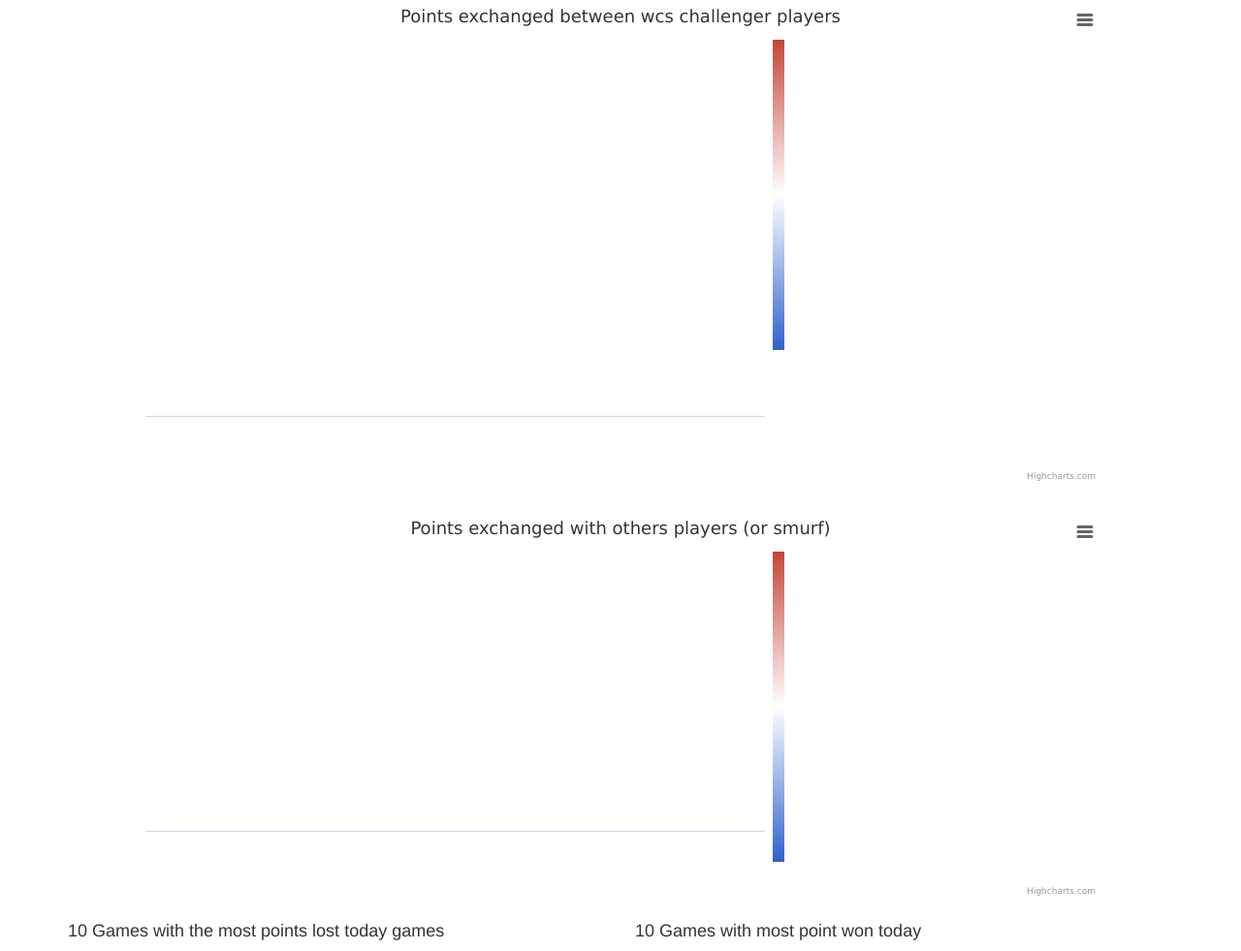
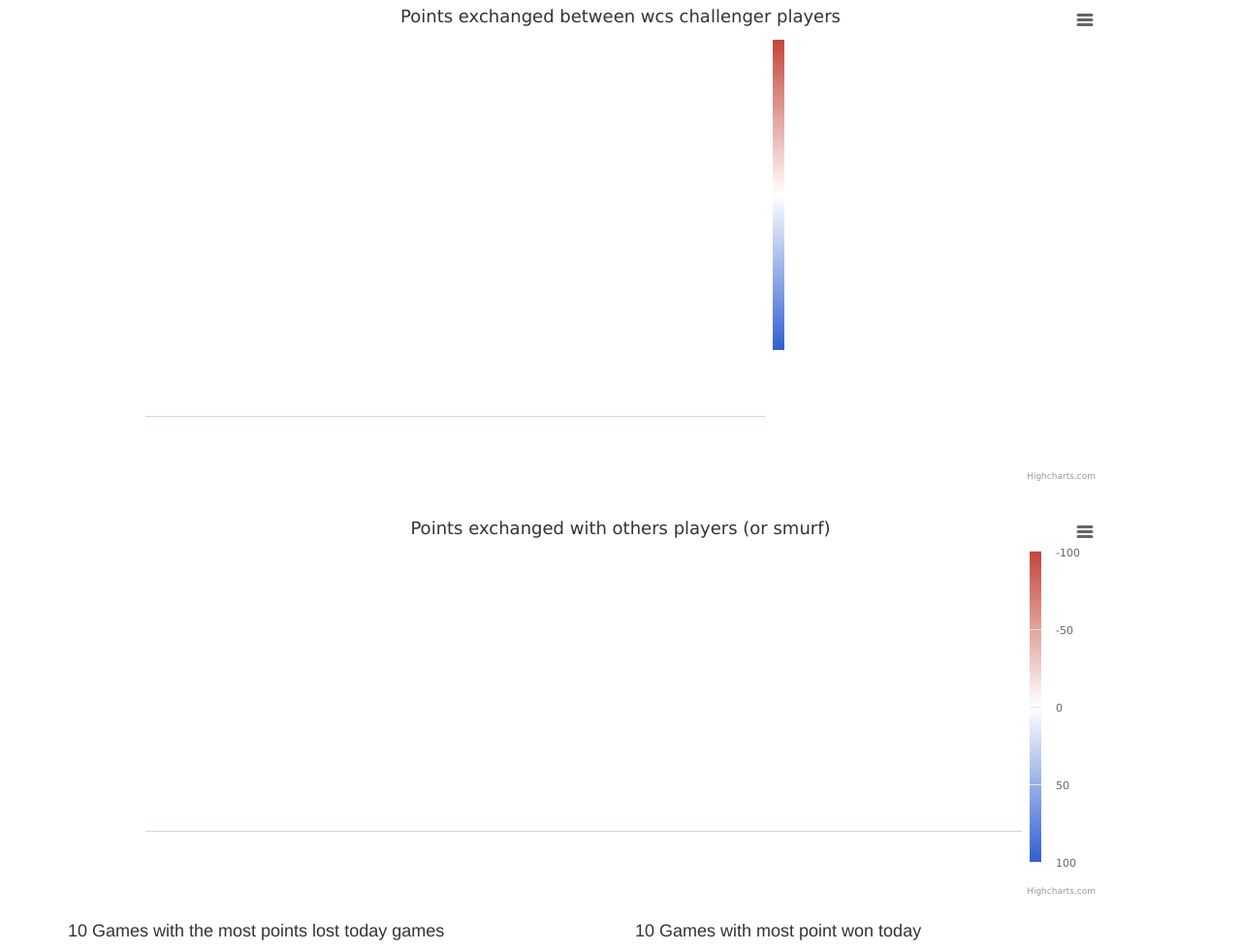
Before and after one commit to NicolasNin/sc2stalk, a Django app: template web/starcraftstalk/starcraftHistory/templates/starcraftHistory/statswcs.html in a window 1280 px wide. Shown: the part 105-1086 px from the top of the page at 97% size. Run offline with Django 3.2, Linux system fonts and the light colour scheme; the template is opened without the code that fills it, so the values that code supplies are empty; some libraries are stand-ins or nearby versions.

Commit message:
other stats

```diff
--- a/web/starcraftstalk/starcraftHistory/templates/starcraftHistory/statswcs.html
+++ b/web/starcraftstalk/starcraftHistory/templates/starcraftHistory/statswcs.html
@@ -243,7 +243,8 @@ var chart=Highcharts.chart('container',{
             chart: {
                 type: 'heatmap',
                 marginTop: 40,
-                marginBottom: 70
+                marginBottom: 70,
+
             },
 
 
@@ -264,6 +265,8 @@ var chart=Highcharts.chart('container',{
             },
 
             colorAxis: {
+              min:-100,
+              max:100,
               stops: [
                [0, '#c4463a'],
                [0.5, '#ffffff'],
```
